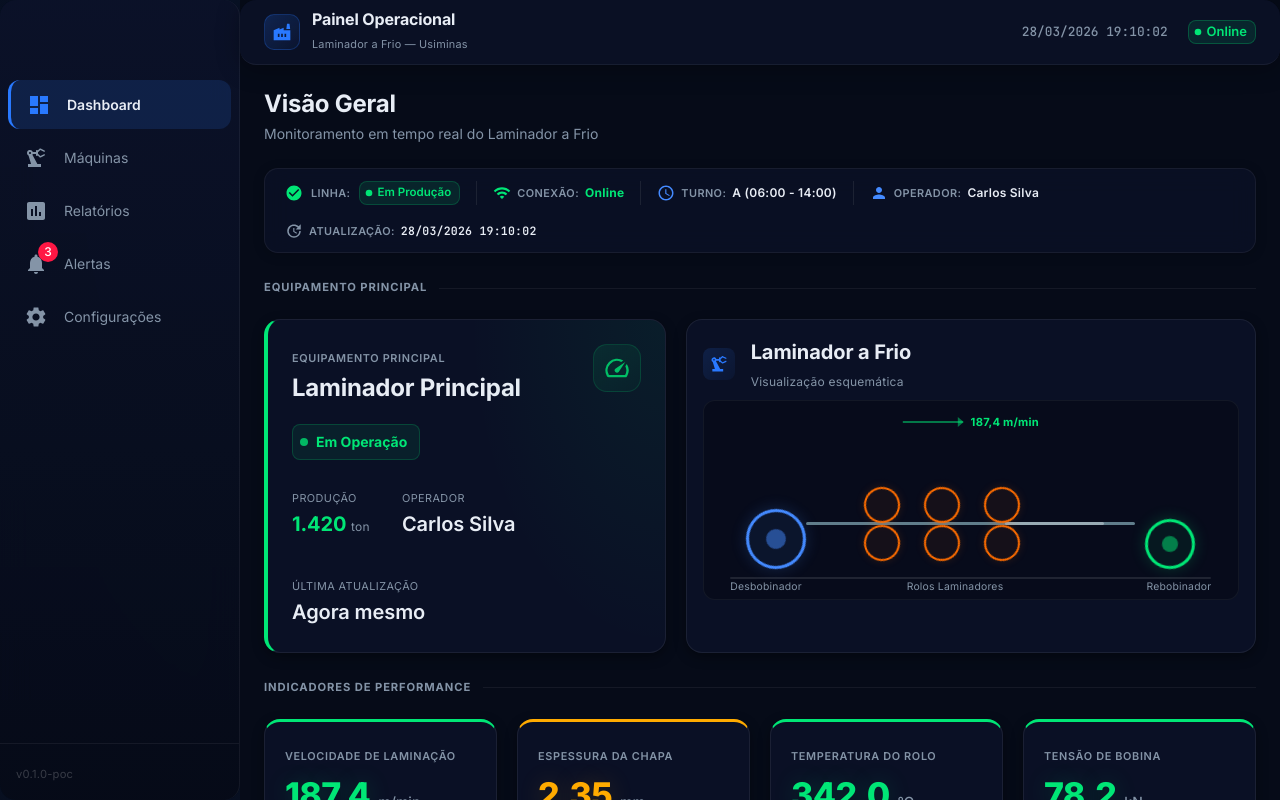
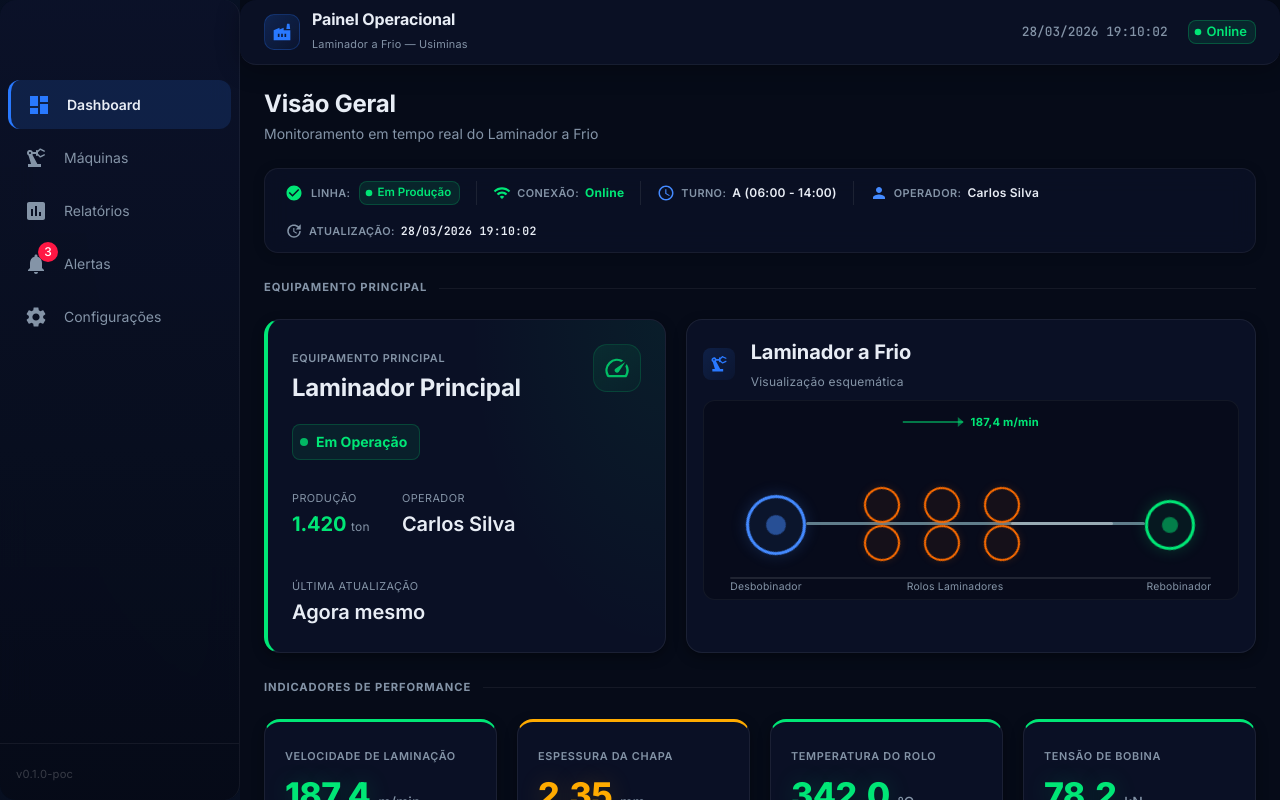
Before and after one commit to Luisgangi3e/poc-usiminas, a Next.js app: page / in a window 1280 px wide. Shown: the top 800 px of the page. Built offline with nearby package versions, Linux system fonts and the light colour scheme.

Commit message:
Fix desbobinador and rebobinador vertical alignment with strip
Agent-Logs-Url: https://github.com/Luisgangi3e/poc-usiminas/sessions/3065d8fd-a1d3-469e-81ef-a52eeb937eb3

Co-authored-by: Luisgangi3e <270827543+Luisgangi3e@users.noreply.github.com>

```diff
--- a/components/dashboard/EquipmentVisual.tsx
+++ b/components/dashboard/EquipmentVisual.tsx
@@ -74,7 +74,7 @@ export default function EquipmentVisual({ isRunning = true }: EquipmentVisualPro
             sx={{
               position: 'absolute',
               left: '8%',
-              bottom: 30,
+              bottom: 44,
               width: 60,
               height: 60,
               borderRadius: '50%',
@@ -116,7 +116,7 @@ export default function EquipmentVisual({ isRunning = true }: EquipmentVisualPro
               position: 'absolute',
               left: 'calc(8% + 60px)',
               bottom: 74,
-              width: 'calc(84% - 120px)',
+              width: 'calc(84% - 110px)',
               height: 3,
               backgroundColor: '#607D8B',
               borderRadius: 1,
@@ -204,7 +204,7 @@ export default function EquipmentVisual({ isRunning = true }: EquipmentVisualPro
             sx={{
               position: 'absolute',
               right: '8%',
-              bottom: 30,
+              bottom: 49,
               width: 50,
               height: 50,
               borderRadius: '50%',
```
